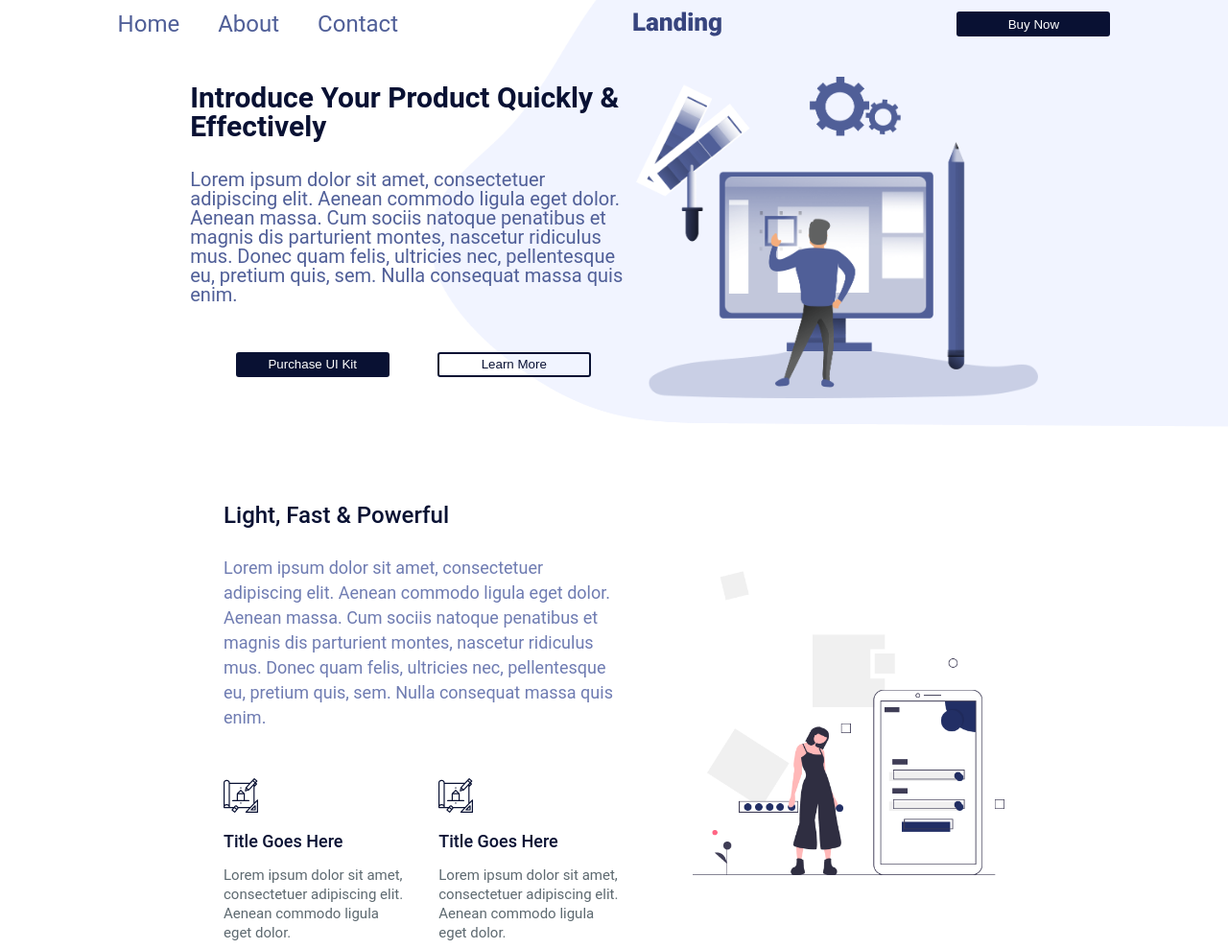
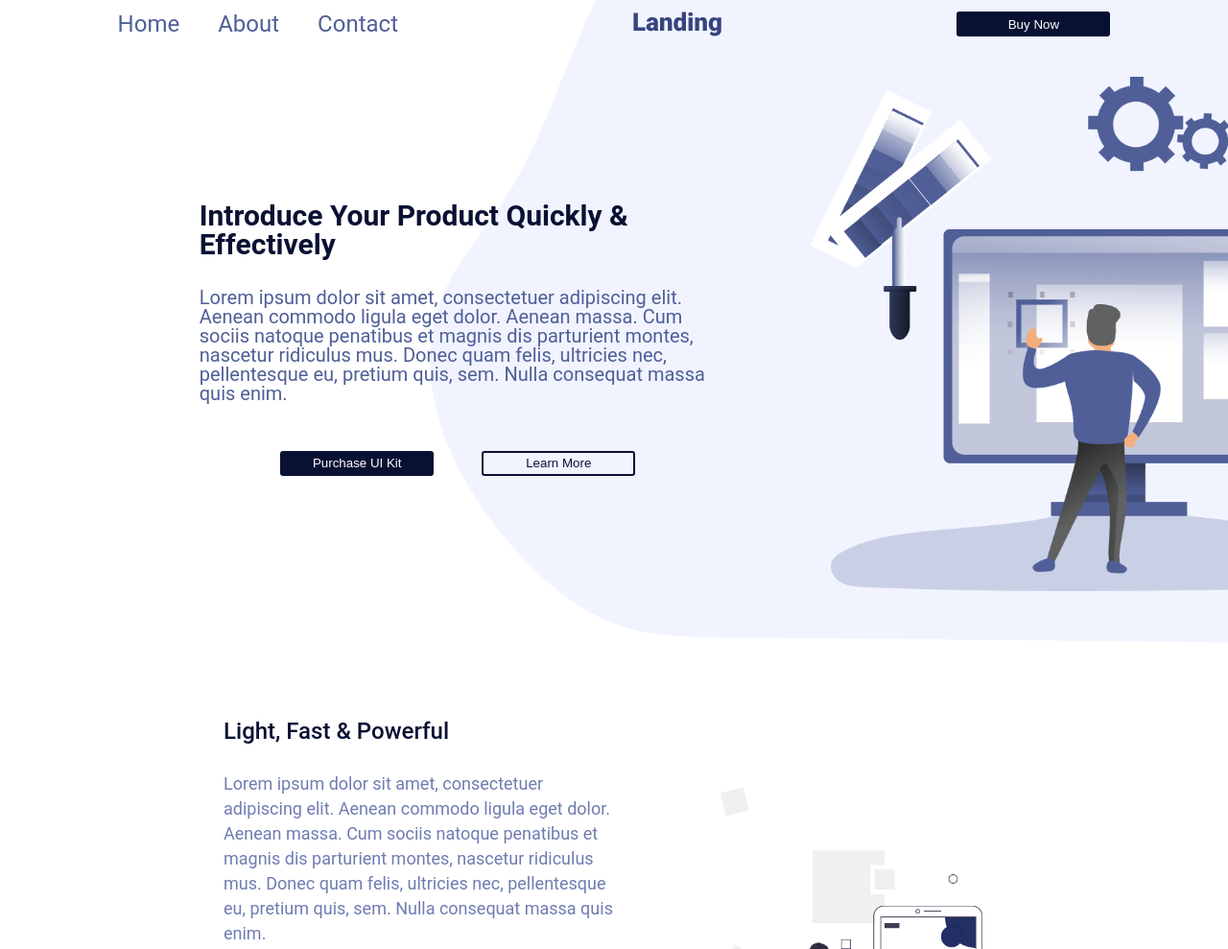
Before and after one commit to Jane-Coding/Simple-landing-page, a website built with Vite: page index.html in a window 1280 px wide. Shown: the top 989 px of the page at 96% size. Built offline with nearby package versions, Linux system fonts and the light colour scheme; files whose address does not match are found by name.

Commit message:
change position of introduction image

```diff
--- a/styles/_mixins.scss
+++ b/styles/_mixins.scss
@@ -4,6 +4,7 @@ $tablet-above: 768px;
 $laptop: 1023px;
 $laptop-above: 1024px;
 $desktop-above: 1200px;
+$xl-desktop: 1500px;
 
 
 @mixin mobile-above {
@@ -42,6 +43,12 @@ $desktop-above: 1200px;
     }
 }
 
+@mixin xl-desktop {
+    @media(min-width: $xl-desktop){
+        @content
+    }
+}
+
 
 @mixin hover{
     @media(hover:hover){
--- a/styles/blocks/_introduction.scss
+++ b/styles/blocks/_introduction.scss
@@ -11,20 +11,43 @@
     display: flex;
     flex-direction: column;
 
+    position: relative;
+    overflow: hidden;
+    min-height: 30vh;
+
     @include mobile-above {
         background-size: 70% 100%;
+        min-height: 40vh;
     }
 
     @include tablet-above {
+        background-size: 65% 120%;
+        min-height: 50vh;
+    }
+
+    @include laptop-above {
+        min-height: 60vh;
+    }
+
+    @include desktop-above {
+        min-height: 70vh;
         flex-direction: row;
-        background-size: 65% 120%;
     }
 
     &__body {
         align-content: center;
 
-        @include desktop-above {
-            width: 50%;
+        @include tablet-above {
+            margin-right: 35%;
+        }
+
+        @include laptop-above {
+            width: 539px;
+        }
+
+        @include xl-desktop {
+            width: 560px;
+            margin-right: 0;
         }
 
         &-header {
@@ -45,15 +68,26 @@
     }
 
     &__image {
-        height: 100%;
-        align-self: center;
+        position: absolute;
+        right: 0;
+        height: 80%;
+        width: auto;
+        transform: translateX(50%);
 
-        @include tablet-above {
-            width: 45%;
+        @include laptop-above {
+            transform: translateX(40%);
         }
 
-        @include laptop {
-            width: 40%;
+        @include desktop-above {
+            transform: translateX(35%);
+        }
+
+        @include xl-desktop{
+            position: relative;
+            transform: translateX(10%);
+            height: auto;
+            width: 60%;
+            align-self: center;
         }
     }
 
```
